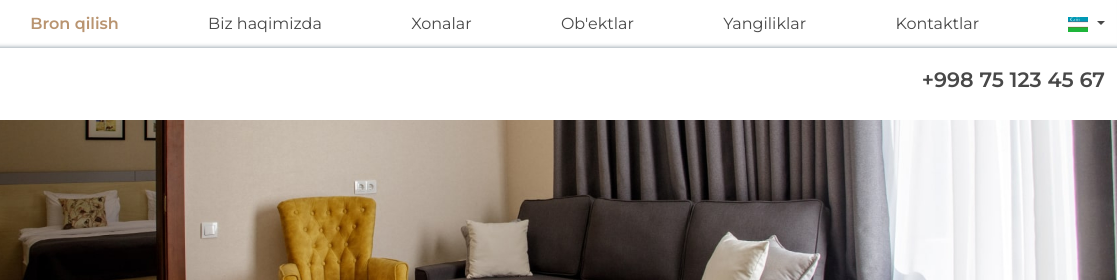
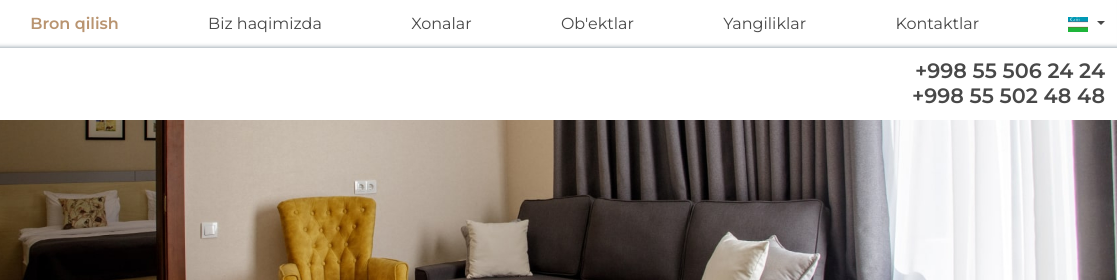
Before and after one commit to yuldoshevuz/marmarishotel.uz, a plain HTML site: page booking/index.html in a window 1280 px wide. Shown: the top 280 px of the page, 163-1280 px from the left. Drawn offline with nearby package versions, Linux system fonts and the light colour scheme; some icons are missing; files whose address does not match are found by name.

Commit message:
All header components changed phone number

```diff
--- a/booking/index.html
+++ b/booking/index.html
@@ -66,9 +66,13 @@
                             </a>
                         </div>
                         <div class="col-6 d-flex justify-content-end">
-                            <h3 class="header-info__text text-end">
-                                <a href="tel:+998971234567">
-                                    +998 75 123 45 67
+                            <h3 class="header-info__text text-end my-0">
+                                <a href="tel:+998555062424">
+                                    +998 55 506 24 24
+                                </a>
+                                <br>
+                                <a href="tel:+998555024848">
+                                    +998 55 502 48 48
                                 </a>
                             </h3>
                             <li class="nav-mobile-item dropdown d-md-none">
```
Also changed, not shown: about/index.html (+7 -3 lines), contacts/index.html (+7 -3 lines), facilities/index.html (+7 -3 lines), news/index.html (+7 -3 lines), rooms/index.html (+7 -3 lines). Lines whose indentation alone changed are shown as unchanged.
